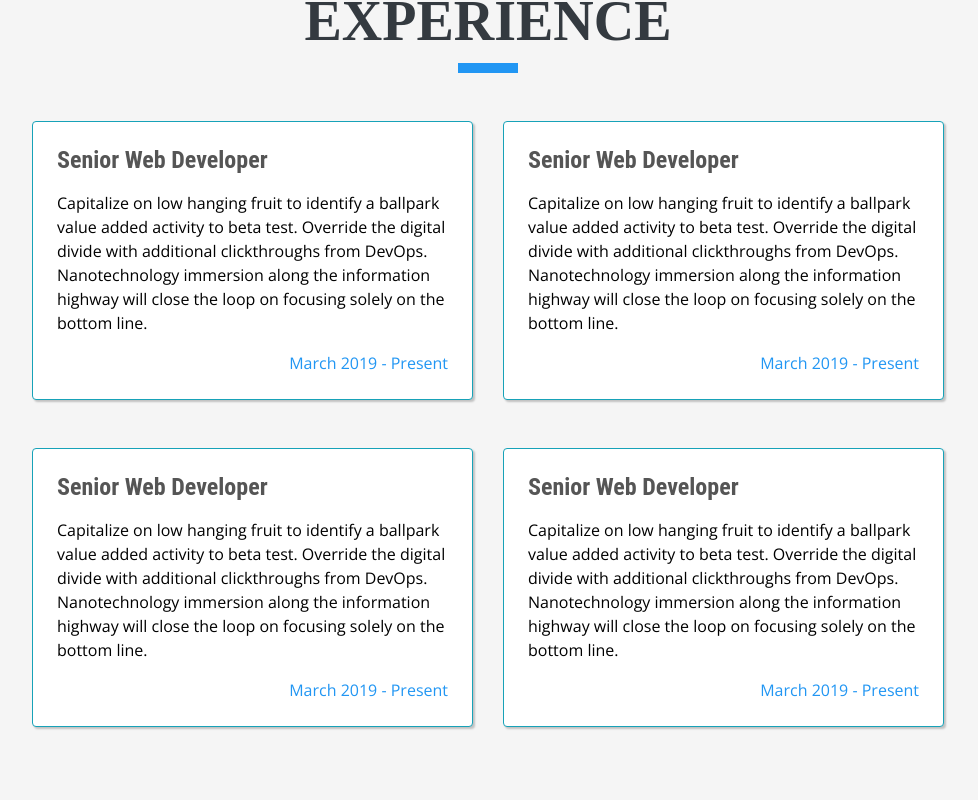
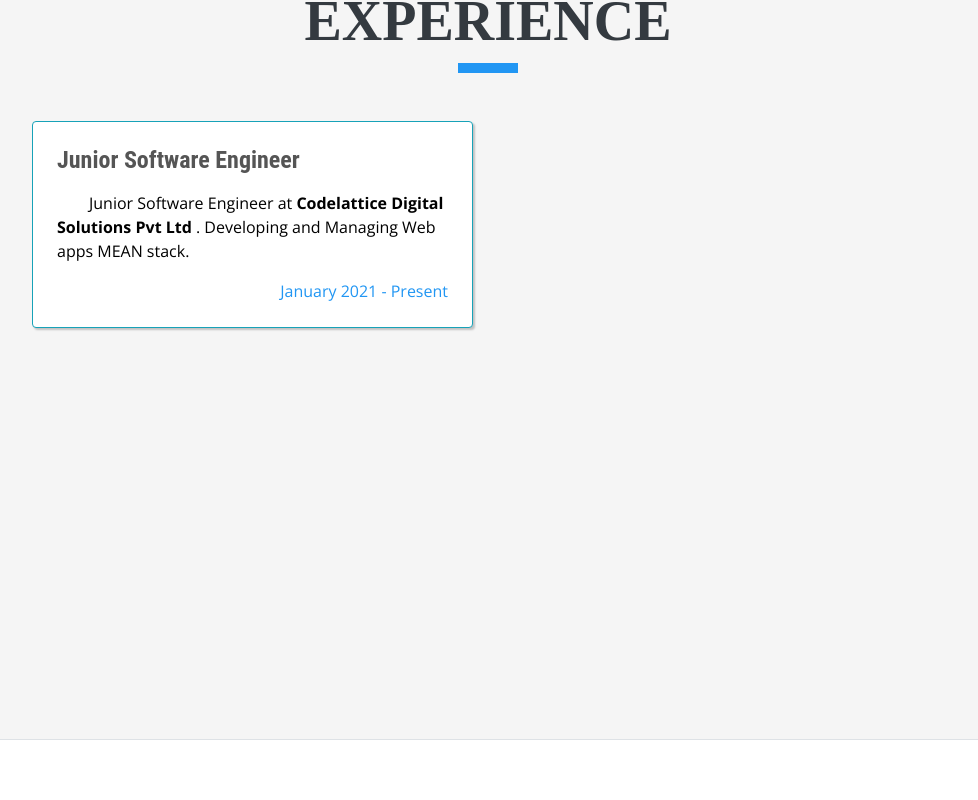
Before and after one commit to akshay-k-akshay/my-site, a Vue app: page / in a window 1280 px wide. Shown: the part 860-1660 px from the top of the page, without its empty margins (288-1266 px from the left). Built offline with nearby package versions, Linux system fonts and the light colour scheme; some icons are missing; a web font is replaced by a local one.

Commit message:
expirience added

```diff
--- a/src/components/Experience.vue
+++ b/src/components/Experience.vue
@@ -22,7 +22,7 @@
               <!-- <i class="fa fa-globe mr-3 text-info"></i> -->
               {{ experience.title }}
             </h4>
-            <p>{{ experience.description }}</p>
+            <p v-html="experience.description"></p>
           </div>
           <div class="resume-date text-md-right">
             <span class="text-primary">{{ experience.period }}</span>
@@ -40,40 +40,12 @@ export default {
     experiences() {
       return [
         {
-          title: "Senior Web Developer",
-          description: `Capitalize on low hanging fruit to identify a ballpark value added
-              activity to beta test. Override the digital divide with additional
-              clickthroughs from DevOps. Nanotechnology immersion along the
-              information highway will close the loop on focusing solely on the
-              bottom line.`,
-          period: "March 2019 - Present",
-        },
-        {
-          title: "Senior Web Developer",
-          description: `Capitalize on low hanging fruit to identify a ballpark value added
-              activity to beta test. Override the digital divide with additional
-              clickthroughs from DevOps. Nanotechnology immersion along the
-              information highway will close the loop on focusing solely on the
-              bottom line.`,
-          period: "March 2019 - Present",
-        },
-        {
-          title: "Senior Web Developer",
-          description: `Capitalize on low hanging fruit to identify a ballpark value added
-              activity to beta test. Override the digital divide with additional
-              clickthroughs from DevOps. Nanotechnology immersion along the
-              information highway will close the loop on focusing solely on the
-              bottom line.`,
-          period: "March 2019 - Present",
-        },
-        {
-          title: "Senior Web Developer",
-          description: `Capitalize on low hanging fruit to identify a ballpark value added
-              activity to beta test. Override the digital divide with additional
-              clickthroughs from DevOps. Nanotechnology immersion along the
-              information highway will close the loop on focusing solely on the
-              bottom line.`,
-          period: "March 2019 - Present",
+          title: "Junior Software Engineer",
+          description: `
+          &ensp;&ensp;&ensp;&ensp;Junior Software Engineer at <b>Codelattice Digital Solutions Pvt Ltd </b>.
+           Developing and Managing Web apps MEAN stack.
+          `,
+          period: "January 2021 - Present",
         },
       ];
     },
```
